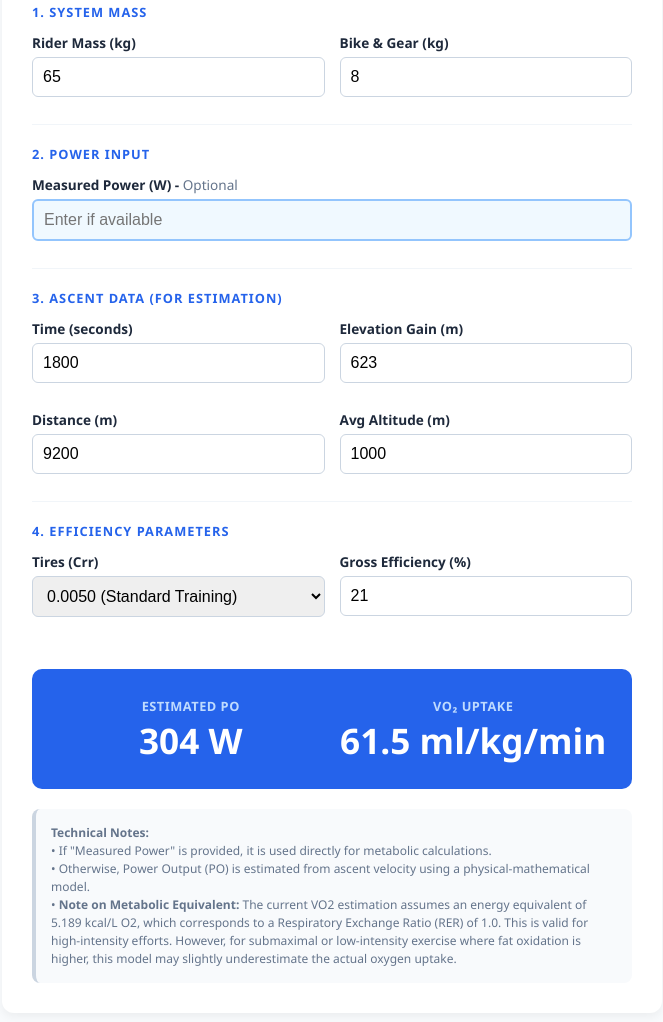
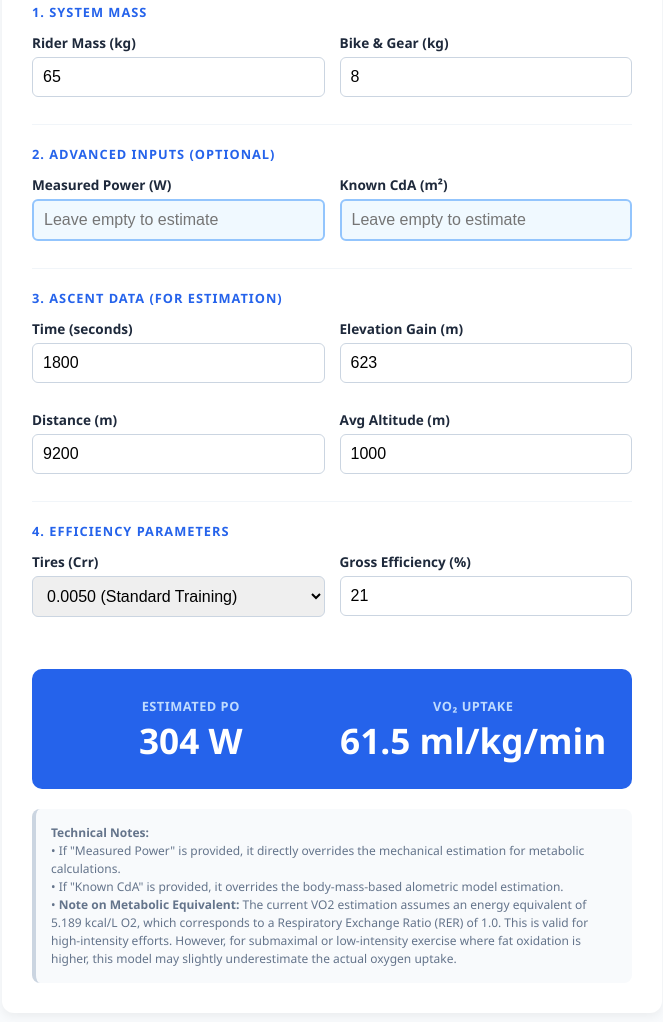
Before and after one commit to plvalenzuela/Cycling-calculator, a plain HTML site: page index.html in a window 1280 px wide. Shown: the part 144-1166 px from the top of the page, without its empty margins (308-971 px from the left). Drawn offline with Linux system fonts and the light colour scheme.

Commit message:
Update index.html

```diff
--- a/index.html
+++ b/index.html
@@ -43,10 +43,16 @@
     </div>
 
     <div class="section">
-        <span class="section-title">2. Power Input</span>
-        <div class="input-group">
-            <label>Measured Power (W) - <span style="color: #64748b; font-weight: normal;">Optional</span></label>
-            <input type="number" id="measured_po" placeholder="Enter if available" class="highlight-input" oninput="calculate()">
+        <span class="section-title">2. Advanced Inputs (Optional)</span>
+        <div class="grid">
+            <div class="input-group">
+                <label>Measured Power (W)</label>
+                <input type="number" id="measured_po" placeholder="Leave empty to estimate" class="highlight-input" oninput="calculate()">
+            </div>
+            <div class="input-group">
+                <label>Known CdA (m²)</label>
+                <input type="number" id="manual_cda" placeholder="Leave empty to estimate" class="highlight-input" step="0.01" oninput="calculate()">
+            </div>
         </div>
     </div>
 
@@ -105,8 +111,8 @@
 
     <div class="note">
         <strong>Technical Notes:</strong><br>
-        • If "Measured Power" is provided, it is used directly for metabolic calculations.<br>
-        • Otherwise, Power Output (PO) is estimated from ascent velocity using a physical-mathematical model.<br>
+        • If "Measured Power" is provided, it directly overrides the mechanical estimation for metabolic calculations.<br>
+        • If "Known CdA" is provided, it overrides the body-mass-based alometric model estimation.<br>
         • <strong>Note on Metabolic Equivalent:</strong> The current VO2 estimation assumes an energy equivalent of 5.189 kcal/L O2, which corresponds to a Respiratory Exchange Ratio (RER) of 1.0. This is valid for high-intensity efforts. However, for submaximal or low-intensity exercise where fat oxidation is higher, this model may slightly underestimate the actual oxygen uptake.
     </div>
 </div>
@@ -123,6 +129,7 @@ function calculate() {
     const crrValue = parseFloat(document.getElementById('crr').value);
     const geValue = parseFloat(document.getElementById('ge').value) / 100;
     const manualPO = parseFloat(document.getElementById('measured_po').value);
+    const manualCdA = parseFloat(document.getElementById('manual_cda').value);
 
     if (!mb || !geValue) return;
 
@@ -135,16 +142,30 @@ function calculate() {
     } else {
         const v = d / t;
         const g = 9.81;
-        const ap = 0.04324 * Math.pow(mb, 0.594);
-        const cd = 4.45 * Math.pow(mb, -0.45);
-        const cda = ap * cd;
+
+        // CdA Setup (Manual vs Estimated via Heil Model)
+        let cda;
+        if (!isNaN(manualCdA) && manualCdA > 0) {
+            cda = manualCdA;
+        } else {
+            const ap = 0.04324 * Math.pow(mb, 0.594);
+            const cd = 4.45 * Math.pow(mb, -0.45);
+            cda = ap * cd;
+        }
+
+        // Air Density (Barometric formula)
         const rho = 1.225 * Math.exp(-h / 8500);
+
+        // Power components
         const pa = 0.5 * rho * cda * Math.pow(v, 3);
         const pg = m_total * g * (a / t);
         const pr = crrValue * m_total * g * v;
+
+        // Total mechanical PO (96% drivetrain efficiency)
         finalPO = (pg + pa + pr) / 0.96;
     }
 
+    // VO2 conversion (5.189 kcal/L O2)
     const kcal_min = (finalPO / 4184) * 60 / geValue;
     const vo2_abs = kcal_min / 5.189;
     const vo2_rel = (vo2_abs * 1000) / mb;
```
